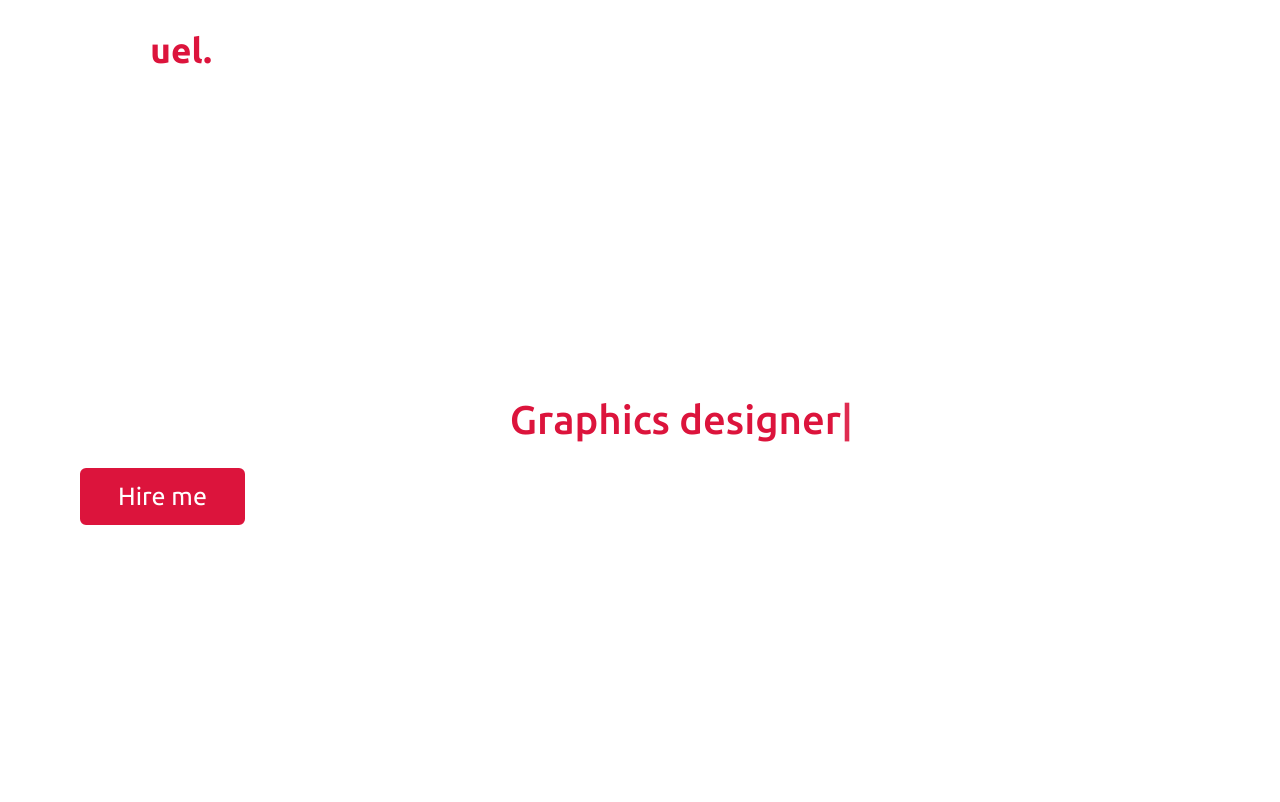
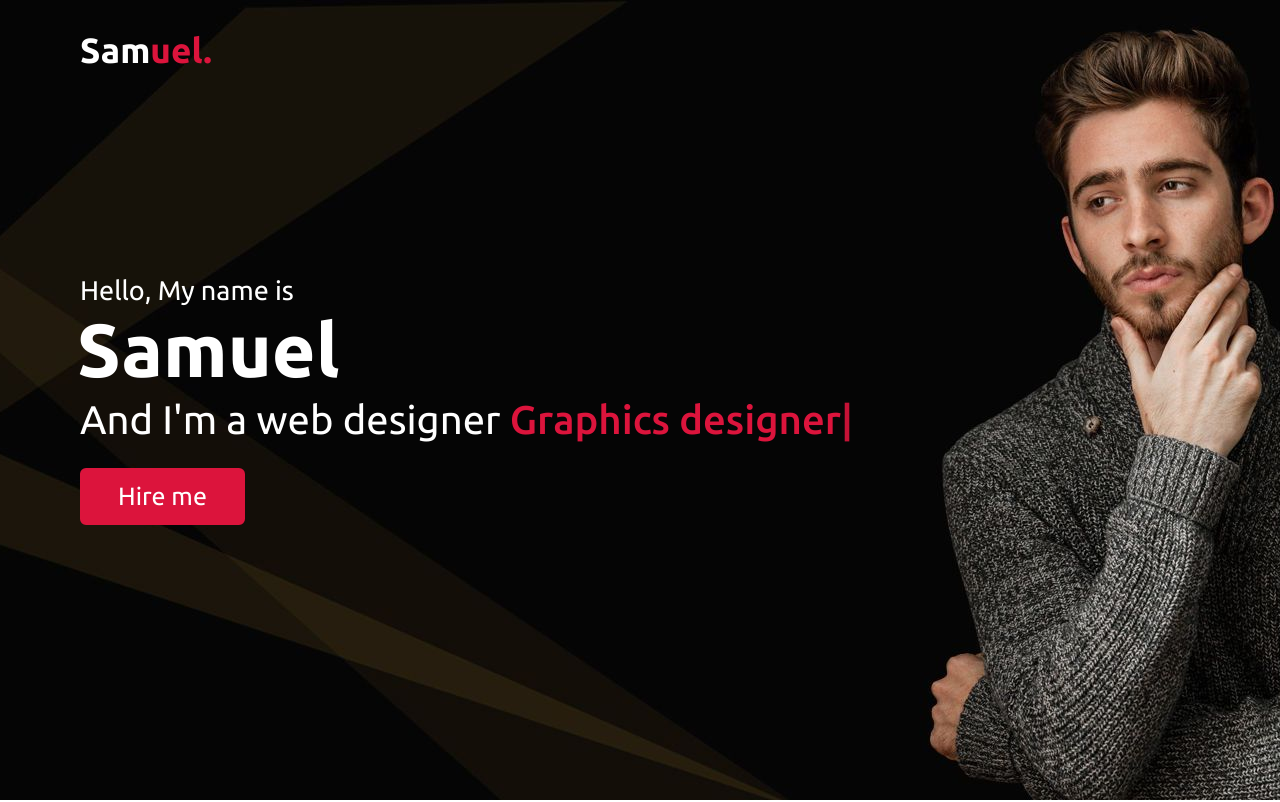
Before and after one commit to thedigitalwhizzy/JHF, a plain HTML site: page index.html in a window 1280 px wide. Shown: the top 802 px of the page. Drawn offline with nearby package versions, Linux system fonts and the light colour scheme.

Commit message:
style.css

```diff
--- a/style.css
+++ b/style.css
@@ -194,7 +194,7 @@ section .title::after {
 /* home section styling */
 .home {
   display: flex;
-  background: url(".banner.jpg") no-repeat center;
+  background: url("banner.jpg") no-repeat center;
   height: 100vh;
   color: #fff;
   min-height: 500px;
```
